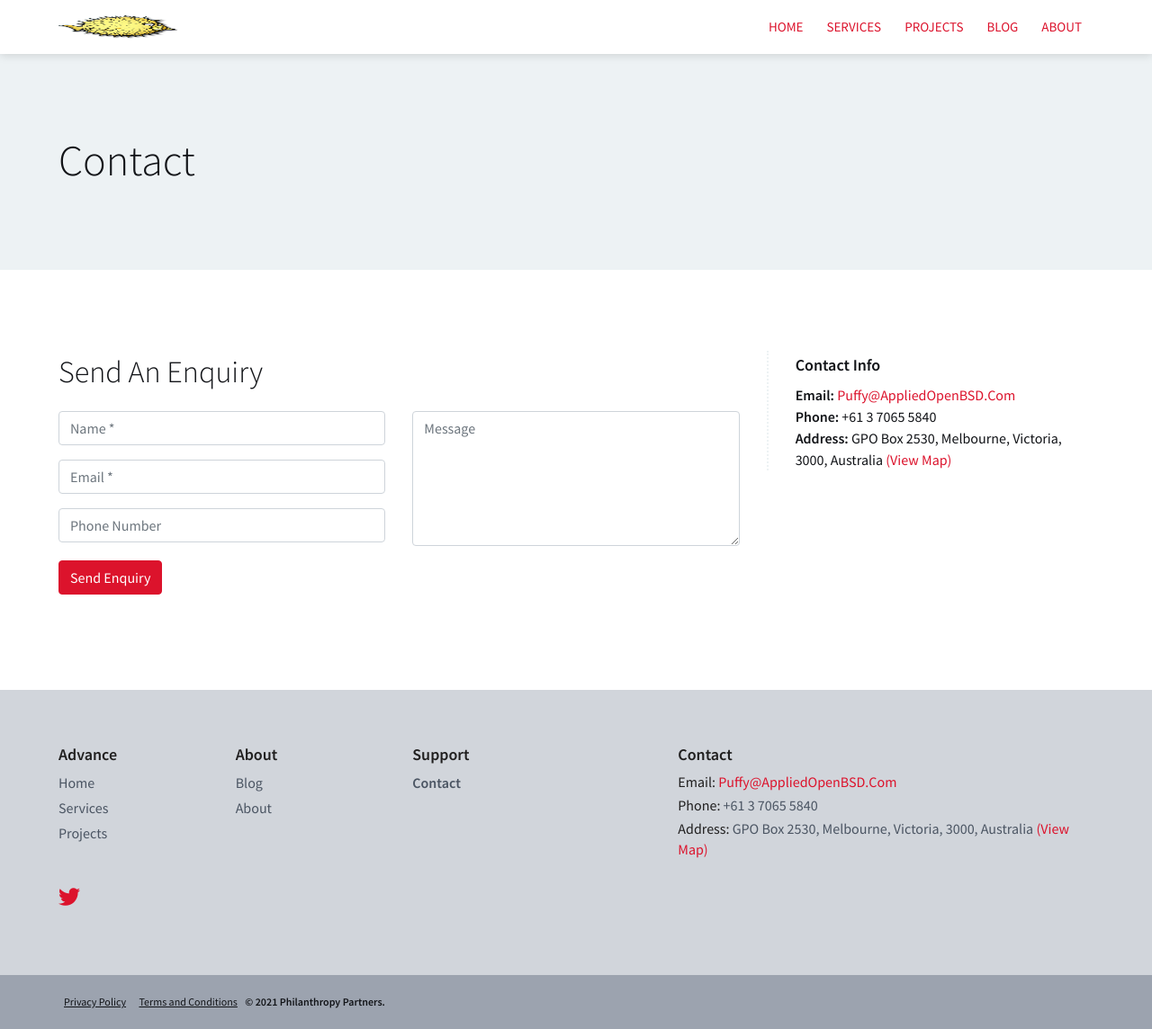
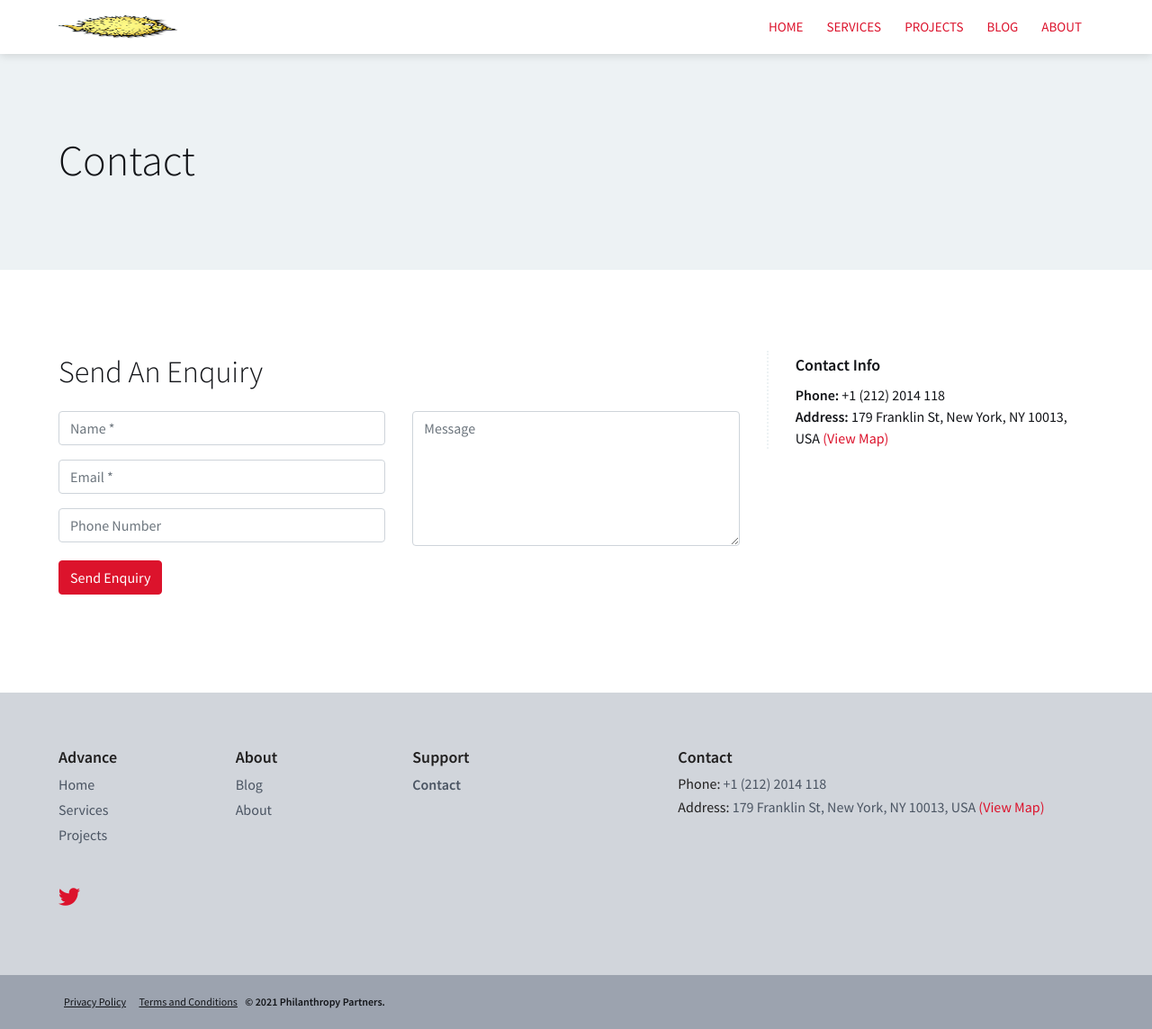
Before and after one commit to phil-partners/newwebsite, a Jekyll site: the page built from pages/contact.md, in a window 1280 px wide and 1144 px high. Shown: the whole window at 90% size. Built offline with Jekyll 4.4.1, drawn with Linux system fonts in a browser that asks for light colours.

Commit message:
Update contact.yml

```diff
--- a/_data/contact.yml
+++ b/_data/contact.yml
@@ -1,6 +1,6 @@
-phone: "+61 3 7065 5840"
+phone: "+1 (212) 2014 118"
 fax: false
-email: "Puffy@AppliedOpenBSD.Com"
-address: "GPO Box 2530, Melbourne, Victoria, 3000, Australia"
-map_link: "https://goo.gl/maps/kws9WQJTzKzWGNpu8"
+email: false
+address: "179 Franklin St, New York, NY 10013, USA "
+map_link: "https://goo.gl/maps/a1cmnQQr6Fw4ufBu6"
 show_map_link: true
```
